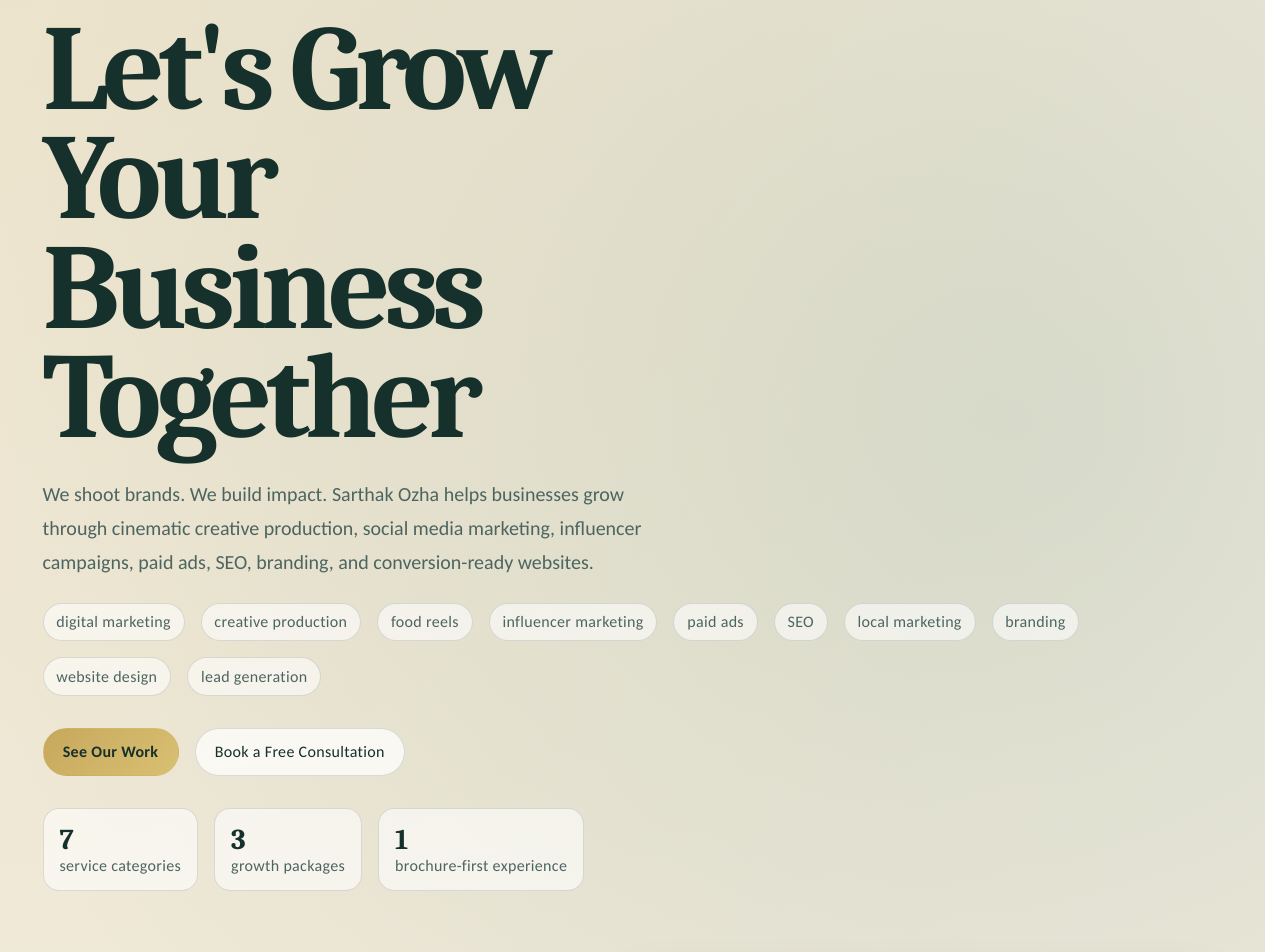
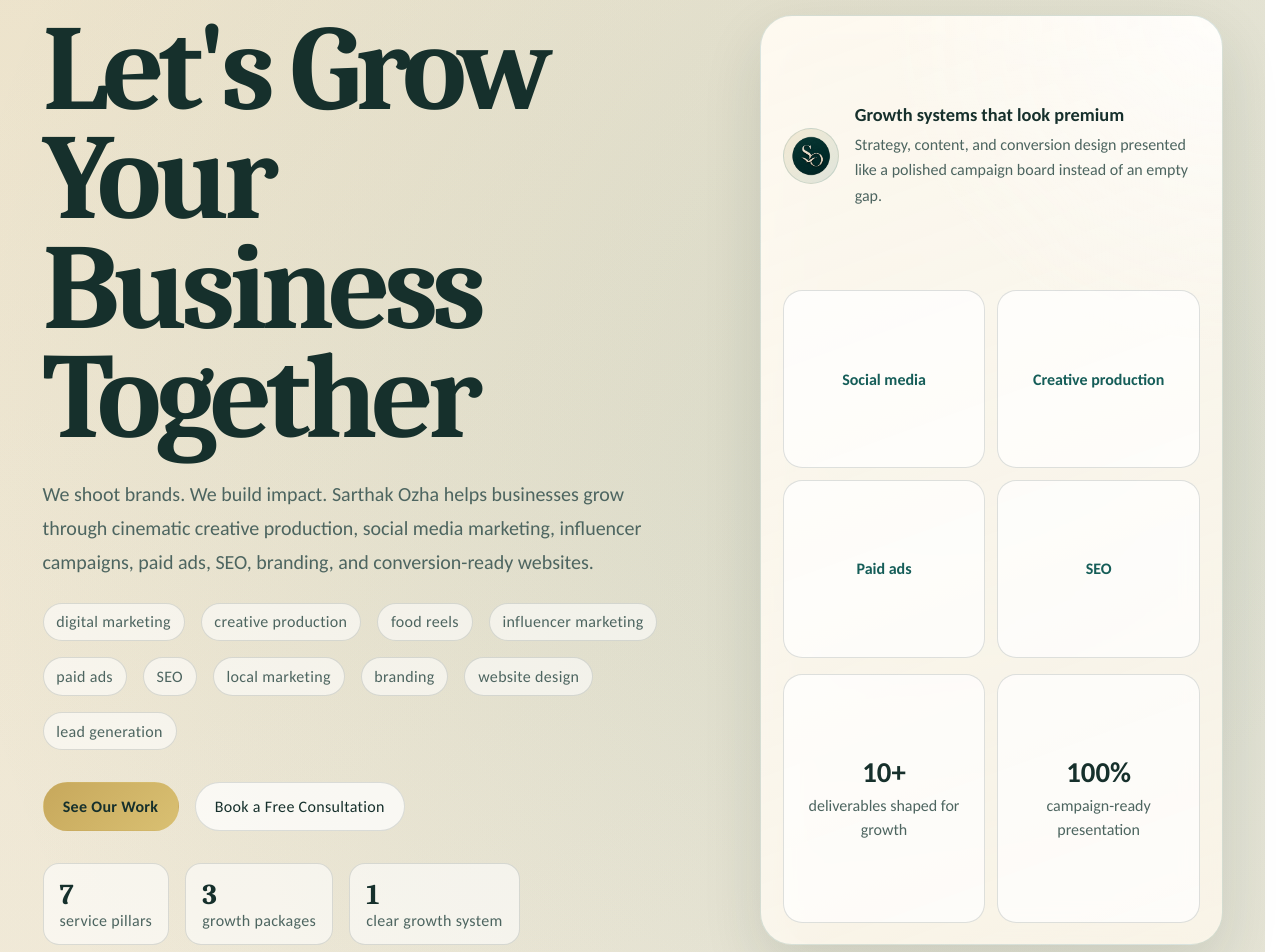
Before and after one commit to Yash-Ramnani/Sarthak-Oza, a Next.js app: page / in a window 1280 px wide. Shown: the part 160-1112 px from the top of the page. Built offline with nearby package versions, Linux system fonts and the light colour scheme.

Commit message:
ddoonnee

```diff
--- a/app/globals.css
+++ b/app/globals.css
@@ -171,6 +171,166 @@ h3,
 
 .hero {
   padding-top: 5rem;
+}
+
+.hero-layout {
+  display: grid;
+  grid-template-columns: minmax(0, 1.2fr) minmax(300px, 0.8fr);
+  gap: 1.5rem;
+  align-items: stretch;
+}
+
+.hero-copy {
+  display: grid;
+  align-content: start;
+}
+
+.hero-visual {
+  position: relative;
+  align-self: stretch;
+}
+
+.hero-visual::before {
+  content: "";
+  position: absolute;
+  inset: 1.5rem 0 0 1.5rem;
+  border-radius: 2rem;
+  background: linear-gradient(160deg, rgba(21, 93, 88, 0.12), rgba(199, 168, 92, 0.18));
+  filter: blur(0px);
+  pointer-events: none;
+}
+
+.hero-panel {
+  position: relative;
+  display: grid;
+  gap: 1rem;
+  min-height: 100%;
+  padding: 1.35rem;
+  border: 1px solid rgba(21, 93, 88, 0.16);
+  border-radius: 2rem;
+  background:
+    radial-gradient(circle at top right, rgba(255, 255, 255, 0.7), transparent 32%),
+    linear-gradient(160deg, rgba(255, 250, 241, 0.96), rgba(255, 250, 241, 0.8));
+  backdrop-filter: blur(18px);
+  box-shadow: 0 24px 60px rgba(22, 48, 44, 0.12);
+}
+
+.hero-panel-top {
+  display: flex;
+  flex-wrap: wrap;
+  justify-content: space-between;
+  gap: 0.5rem;
+}
+
+.hero-panel-eyebrow,
+.hero-panel-badge {
+  display: inline-flex;
+  align-items: center;
+  min-height: 1.75rem;
+  padding: 0.3rem 0.55rem;
+  border-radius: 999px;
+  font-size: 0.68rem;
+  letter-spacing: 0.12em;
+  text-transform: uppercase;
+}
+
+.hero-panel-eyebrow {
+  border: 1px solid var(--surface-border);
+  background: rgba(255, 255, 255, 0.7);
+  color: var(--muted);
+}
+
+.hero-panel-badge {
+  border: 1px solid rgba(21, 93, 88, 0.18);
+  background: rgba(21, 93, 88, 0.08);
+  color: var(--accent-strong);
+}
+
+.hero-profile {
+  display: grid;
+  grid-template-columns: 56px minmax(0, 1fr);
+  gap: 1rem;
+  align-items: center;
+}
+
+.hero-avatar {
+  position: relative;
+  width: 56px;
+  height: 56px;
+  display: grid;
+  place-items: center;
+  overflow: hidden;
+  border-radius: 999px;
+  border: 1px solid rgba(21, 93, 88, 0.14);
+  background: linear-gradient(135deg, rgba(199, 168, 92, 0.18), rgba(21, 93, 88, 0.12));
+}
+
+.hero-avatar img {
+  object-fit: contain;
+  padding: 0.45rem;
+}
+
+.hero-profile strong {
+  display: block;
+  margin-bottom: 0.35rem;
+  font-size: 1.15rem;
+}
+
+.hero-profile p {
+  margin: 0;
+  color: var(--muted);
+  line-height: 1.6;
+}
+
+.hero-panel-grid {
+  display: grid;
+  grid-template-columns: repeat(2, minmax(0, 1fr));
+  gap: 0.75rem;
+}
+
+.hero-panel-grid span,
+.hero-panel-stats div {
+  border: 1px solid var(--surface-border);
+  border-radius: 1.2rem;
+  background: rgba(255, 255, 255, 0.72);
+}
+
+.hero-panel-grid span {
+  min-height: 7rem;
+  padding: 0.8rem 0.9rem;
+  color: var(--accent-strong);
+  font-weight: 700;
+  text-align: center;
+  display: flex;
+  align-items: center;
+  justify-content: center;
+}
+
+.hero-panel-stats {
+  display: grid;
+  grid-template-columns: repeat(2, minmax(0, 1fr));
+  gap: 0.75rem;
+}
+
+.hero-panel-stats div {
+  min-height: 7rem;
+  padding: 0.9rem;
+  display: flex;
+  flex-direction: column;
+  justify-content: center;
+  text-align: center;
+}
+
+.hero-panel-stats strong {
+  display: block;
+  margin-bottom: 0.25rem;
+  font-size: 1.8rem;
+  color: var(--text);
+}
+
+.hero-panel-stats span {
+  color: var(--muted);
+  line-height: 1.5;
 }
 
 .eyebrow,
@@ -628,6 +788,14 @@ textarea {
     align-items: stretch;
   }
 
+  .hero-layout {
+    grid-template-columns: 1fr;
+  }
+
+  .hero-visual::before {
+    inset: 1rem 0 0 1rem;
+  }
+
   .nav {
     flex-wrap: wrap;
   }
--- a/app/page.tsx
+++ b/app/page.tsx
@@ -154,6 +154,14 @@ const keywords = [
   "lead generation",
 ];
 
+const heroSignals = [
+  { value: "7", label: "service pillars" },
+  { value: "3", label: "growth packages" },
+  { value: "1", label: "clear growth system" },
+];
+
+const heroHighlights = ["Social media", "Creative production", "Paid ads", "SEO"];
+
 export default function Home() {
   const [openServices, setOpenServices] = useState<string[]>(() => services.map((service) => service.id));
   const [selectedPackage, setSelectedPackage] = useState("Growth");
@@ -194,11 +202,14 @@ export default function Home() {
       </header>
 
       <section className="hero section" id="home">
+        <div className="hero-layout">
+          <div className="hero-copy">
             {/* <p className="eyebrow">Brochure-inspired digital marketing website</p> */}
             <h1>Let&apos;s Grow Your Business Together</h1>
             <p className="lede">
-          We shoot brands. We build impact. Sarthak Ozha helps businesses grow through cinematic creative production,
-          social media marketing, influencer campaigns, paid ads, SEO, branding, and conversion-ready websites.
+              We shoot brands. We build impact. Sarthak Ozha helps businesses grow through cinematic creative
+              production, social media marketing, influencer campaigns, paid ads, SEO, branding, and conversion-ready
+              websites.
             </p>
             <div className="keywords" aria-label="SEO keywords">
               {keywords.map((keyword) => (
@@ -214,73 +225,53 @@ export default function Home() {
               </a>
             </div>
             <div className="hero-stats" aria-label="Service highlights">
+              {heroSignals.map((signal) => (
+                <div key={signal.label}>
+                  <strong>{signal.value}</strong>
+                  <span>{signal.label}</span>
+                </div>
+              ))}
+            </div>
+          </div>
+
+          <aside className="hero-visual" aria-label="Growth snapshot">
+            <div className="hero-panel">
+              {/* <div className="hero-panel-top">
+                <span className="hero-panel-eyebrow">Sarthak Ozha</span>
+                <span className="hero-panel-badge">Open for projects</span>
+              </div> */}
+
+              <div className="hero-profile">
+                <span className="hero-avatar">
+                  <Image src="/favicon.png" alt="Sarthak Ozha logo" fill sizes="56px" />
+                </span>
                 <div>
-            <strong>7</strong>
-            <span>service categories</span>
+                  <strong>Growth systems that look premium</strong>
+                  <p>
+                    Strategy, content, and conversion design presented like a polished campaign board instead of an
+                    empty gap.
+                  </p>
+                </div>
+              </div>
+
+              <div className="hero-panel-grid" aria-label="Hero highlights">
+                {heroHighlights.map((item) => (
+                  <span key={item}>{item}</span>
+                ))}
+              </div>
+
+              <div className="hero-panel-stats">
+                <div>
+                  <strong>10+</strong>
+                  <span>deliverables shaped for growth</span>
                 </div>
                 <div>
-            <strong>3</strong>
-            <span>growth packages</span>
-          </div>
-          <div>
-            <strong>1</strong>
-            <span>brochure-first experience</span>
+                  <strong>100%</strong>
+                  <span>campaign-ready presentation</span>
                 </div>
               </div>
-      </section>
-
-      <section className="section section-split" id="about">
-        <div>
-          <p className="section-label">About</p>
-          <h2>Built on story, strategy, and growth.</h2>
             </div>
-        <div className="glass-card">
-          <p>
-            Sarthak Ozha is a digital marketing firm founded by Sarthak Ozha, built to help businesses across every
-            sector attract more customers, build a stronger online presence, and grow with purpose.
-          </p>
-          <p>
-            We combine cinematic storytelling with data-driven strategy, shooting content that stops the scroll and
-            backing it with the marketing systems that turn attention into revenue.
-          </p>
-          <div className="process">
-            <span>1. Shoot</span>
-            <span>2. Strategize</span>
-            <span>3. Grow</span>
-          </div>
-        </div>
-      </section>
-
-      <section className="section" id="services">
-        <div className="section-heading">
-          <p className="section-label">Services</p>
-          <h2>Seven brochure services, presented as expandable cards.</h2>
-        </div>
-        <div className="services-grid">
-          {services.map((service) => {
-            const isOpen = openServices.includes(service.id);
-            return (
-              <article key={service.id} className={`service-card ${isOpen ? "open" : ""}`}>
-                <button
-                  type="button"
-                  className="service-trigger"
-                  aria-expanded={isOpen}
-                  onClick={() => toggleService(service.id)}
-                >
-                  <span className="service-tag">{service.category}</span>
-                  <strong>{service.title}</strong>
-                </button>
-                <p>{service.short}</p>
-                {isOpen && (
-                  <ul>
-                    {service.details.map((detail) => (
-                      <li key={detail}>{detail}</li>
-                    ))}
-                  </ul>
-                )}
-              </article>
-            );
-          })}
+          </aside>
         </div>
       </section>
 
@@ -322,6 +313,56 @@ export default function Home() {
           </a></span>
           <span><a href="tel:8780080875">Phone: 8780080875 / 8780486871</a></span>
           <span><a href="mailto:sarthak.ozha@gmail.com">Mail: sarthak.ozha@gmail.com</a></span>
+        </div>
+      </section>
+
+      <section className="section section-split" id="about">
+        <div>
+          <p className="section-label">About</p>
+          <h2>Built on story, strategy, and growth.</h2>
+        </div>
+        <div className="glass-card">
+          <p>
+            Sarthak Ozha is a digital marketing firm founded by Sarthak Ozha, built to help businesses across every
+            sector attract more customers, build a stronger online presence, and grow with purpose.
+          </p>
+          <p>
+            We combine cinematic storytelling with data-driven strategy, shooting content that stops the scroll and
+            backing it with the marketing systems that turn attention into revenue.
+          </p>
+          <div className="process">
+            <span>1. Shoot</span>
+            <span>2. Strategize</span>
+            <span>3. Grow</span>
+          </div>
+        </div>
+      </section>
+
+      <section className="section" id="services">
+        <div className="section-heading">
+          <p className="section-label">Services</p>
+          <h2>Seven brochure services, presented as expandable cards.</h2>
+        </div>
+        <div className="services-grid">
+          {services.map((service) => {
+            const isOpen = openServices.includes(service.id);
+            return (
+              <article key={service.id} className={`service-card ${isOpen ? 'open' : ''}`}>
+                <button className="service-trigger" type="button" onClick={() => toggleService(service.id)}>
+                  <span className="service-tag">{service.category}</span>
+                  <strong>{service.title}</strong>
+                  <p>{service.short}</p>
+                </button>
+                {isOpen && (
+                  <ul>
+                    {service.details.map((detail) => (
+                      <li key={detail}>{detail}</li>
+                    ))}
+                  </ul>
+                )}
+              </article>
+            );
+          })}
         </div>
       </section>
 
```
Lines whose indentation alone changed are shown as unchanged.
